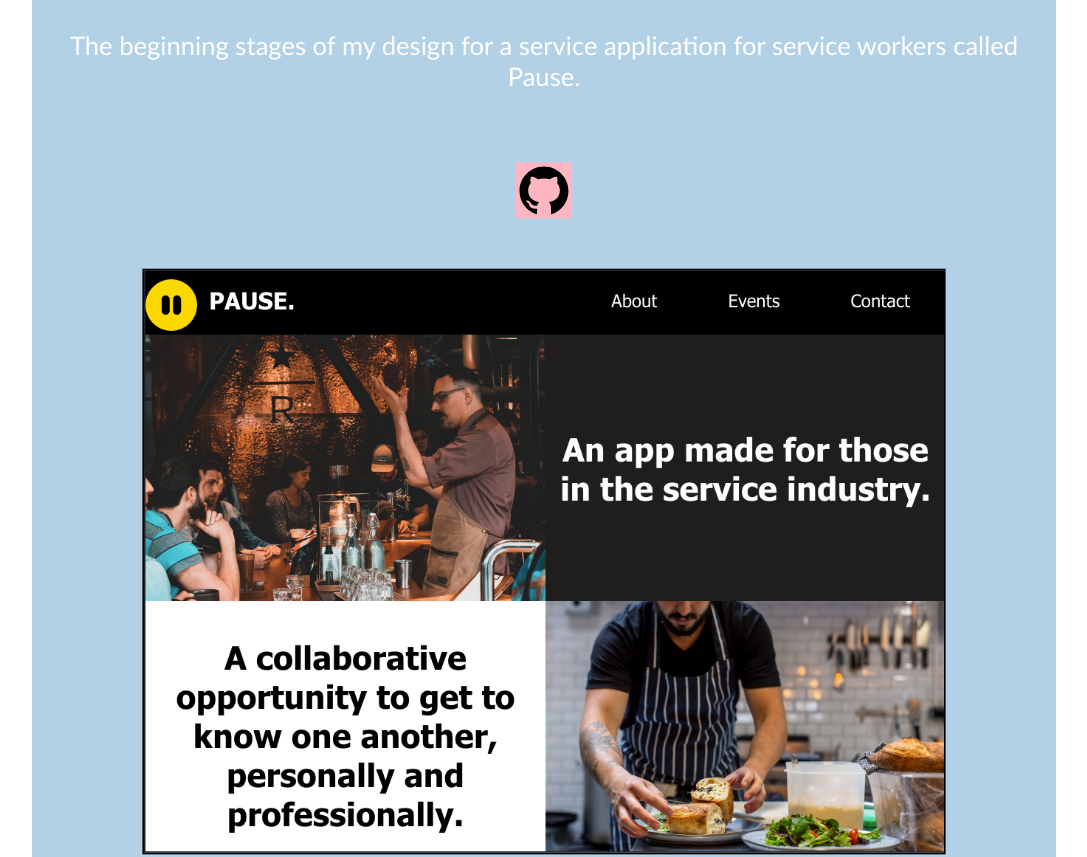
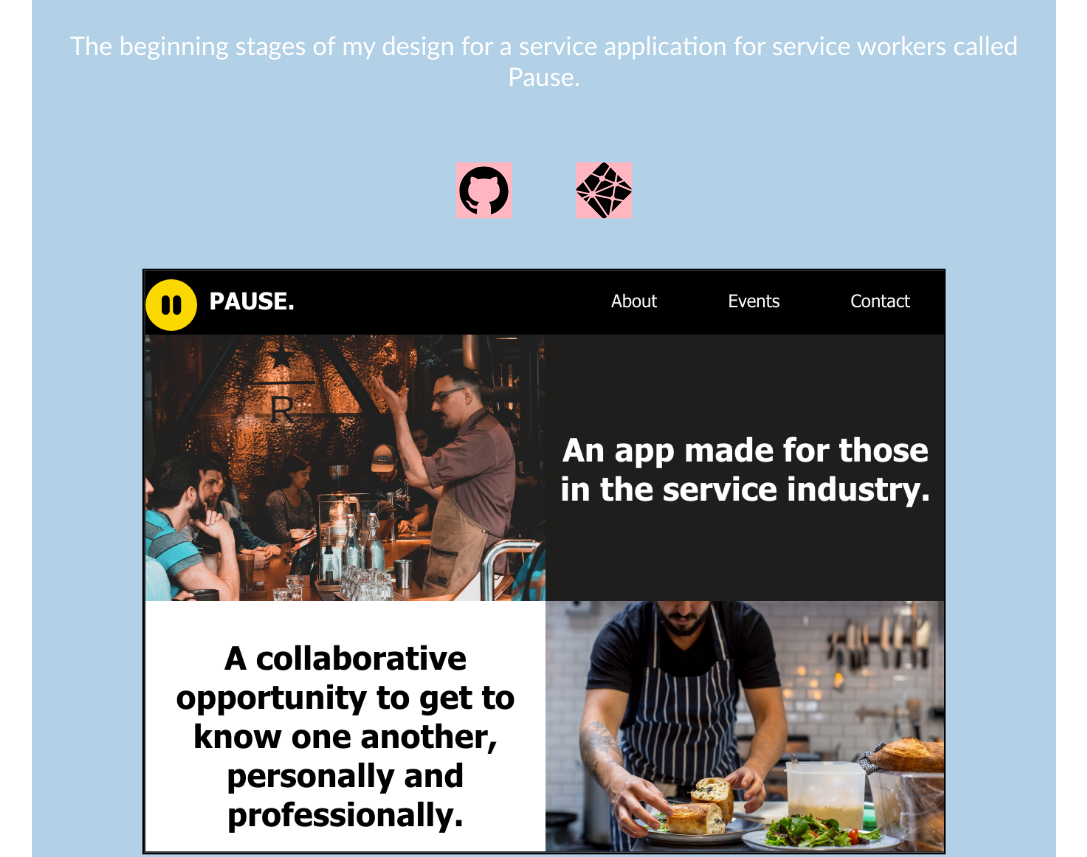
Before and after one commit to christinareanna/christinareanna.github.io, a React (Create React App) app: page /projects in a window 1280 px wide. Shown: the part 3366-4223 px from the top of the page, without its empty margins (96-1183 px from the left). Built offline with nearby package versions, Linux system fonts and the light colour scheme.

Commit message:
added netlify link to pause app on projects page

```diff
--- a/src/pages/Projects.js
+++ b/src/pages/Projects.js
@@ -52,8 +52,8 @@ const Projects = ({ isOpen, toggle }) => {
             <div className='global-container'>
                 <h1 className='global-title'>Pause</h1>
                 <p className='global-paragraph'>The beginning stages of my design for a service application for service workers called Pause.</p>
-                <div className='global'><a href='https://github.com/christinareanna/serviceapplandingpage' rel='noreferrer' target='_blank' aria-label='Github'><AiOutlineGithub className="icon" size={70} /></a></div>
-                {/* <a href="https://christina-pomodoro-timer.netlify.app/" rel='noreferrer' target='_blank'><SiNetlify className="icon" size={70} /></a></div> */}
+                <div className='global'><a href='https://github.com/christinareanna/serviceapplandingpage' rel='noreferrer' target='_blank' aria-label='Github'><AiOutlineGithub className="icon" size={70} /></a>
+                <a href="https://pause-service-site.netlify.app/" rel='noreferrer' target='_blank'><SiNetlify className="icon" size={70} /></a></div>
                 <div className='project-pictures'>
                     {/* TODO- Come back to fix the images and import them again :) */}
                     <div><img className='reservation' src={LandingPage} alt='timer'></img></div>
```
